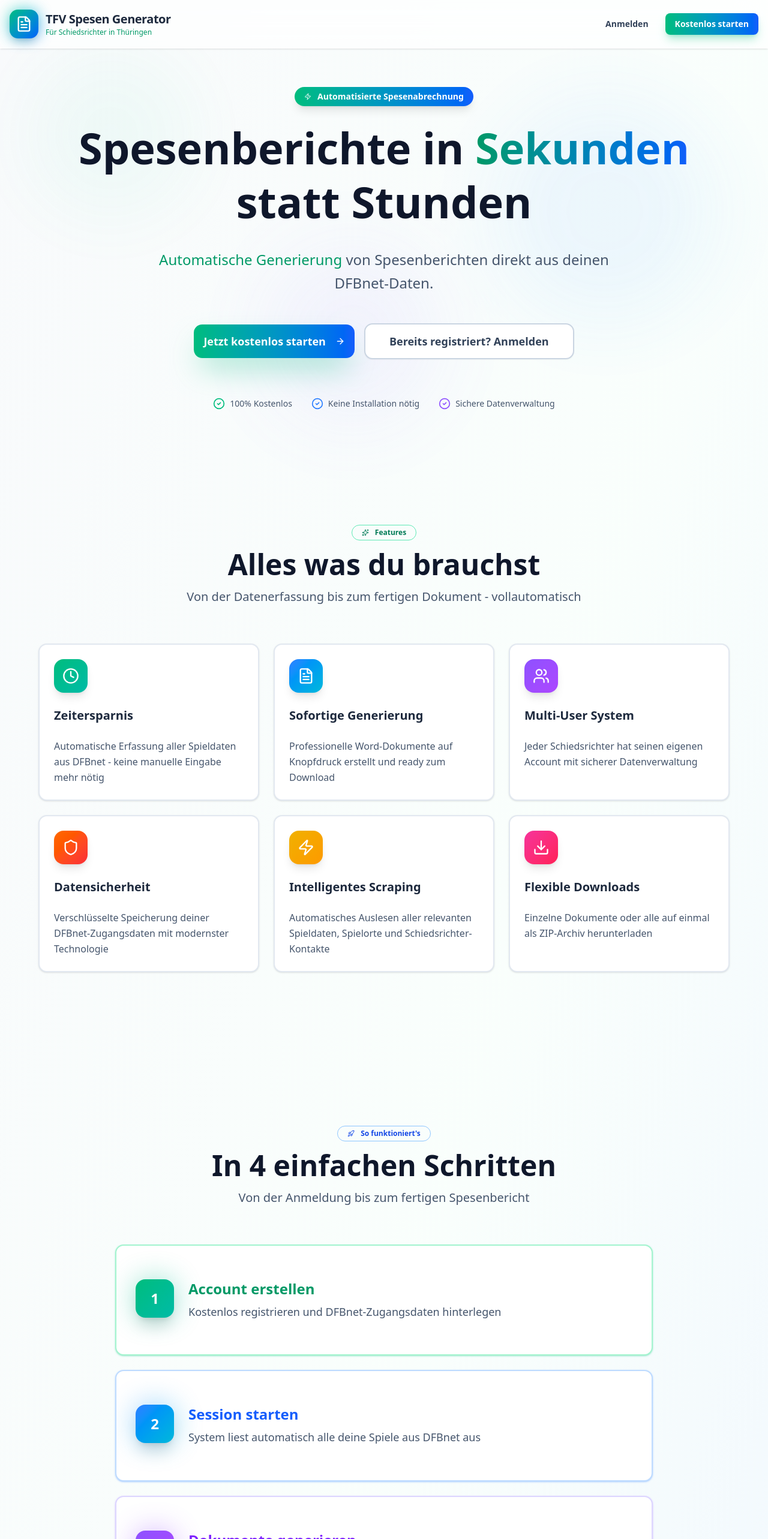
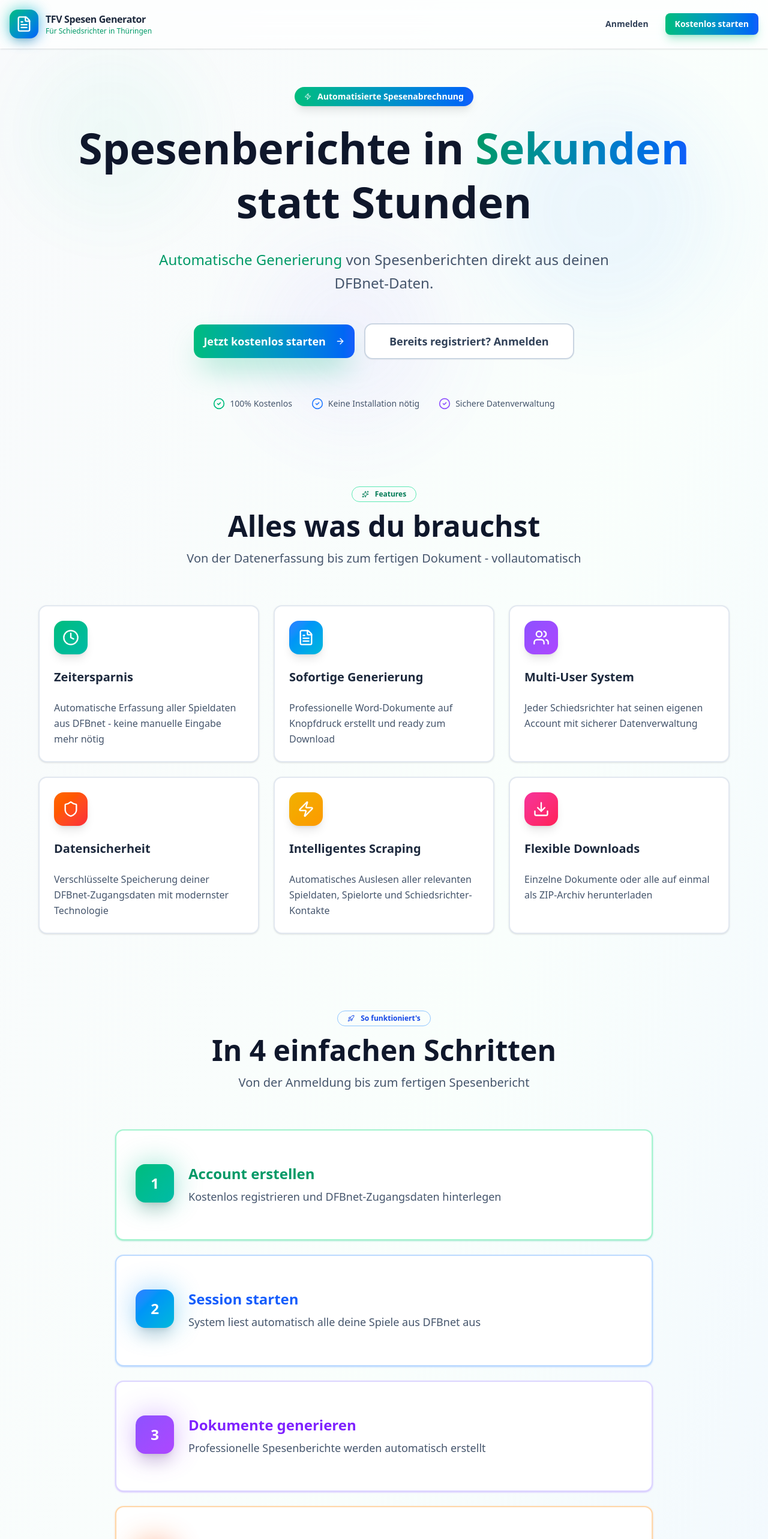
Before and after one commit to JanVogt06/dfb-spesen-generator, a React (Vite) app in the folder frontend/: page / in a window 1280 px wide. Shown: the top 2566 px of the page at 60% size. Built offline with nearby package versions, Linux system fonts and the light colour scheme.

Commit message:
fix padding of sections

```diff
--- a/frontend/src/pages/Landing.tsx
+++ b/frontend/src/pages/Landing.tsx
@@ -113,7 +113,7 @@ export function LandingPage() {
                             </div>
                         </div>
                         <div>
-                            <h1 className="text-xl font-black text-slate-800 dark:text-slate-100 tracking-tight">TFV
+                            <h1 className="text-l font-black text-slate-800 dark:text-slate-100 tracking-tight">TFV
                                 Spesen Generator</h1>
                             <p className="text-xs text-emerald-600 font-medium">Für Schiedsrichter in Thüringen</p>
                         </div>
@@ -204,7 +204,7 @@ export function LandingPage() {
             </section>
 
             {/* Features Section */}
-            <section className="relative py-20 sm:py-32">
+            <section className="relative py-20 sm:py-16">
                 <div className="container mx-auto px-4">
                     <div className="max-w-6xl mx-auto">
                         <div className="text-center mb-16">
@@ -261,7 +261,7 @@ export function LandingPage() {
             </section>
 
             {/* How it works Section */}
-            <section className="relative py-20 sm:py-32">
+            <section className="relative py-20 sm:py-16">
                 <div className="container mx-auto px-4">
                     <div className="max-w-4xl mx-auto">
                         <div className="text-center mb-16">
@@ -350,7 +350,7 @@ export function LandingPage() {
             </section>
 
             {/* FAQ Section */}
-            <section className="relative py-20 sm:py-32">
+            <section className="relative py-20 sm:py-16">
                 <div className="container mx-auto px-4">
                     <div className="max-w-4xl mx-auto">
                         <div className="text-center mb-16">
```
